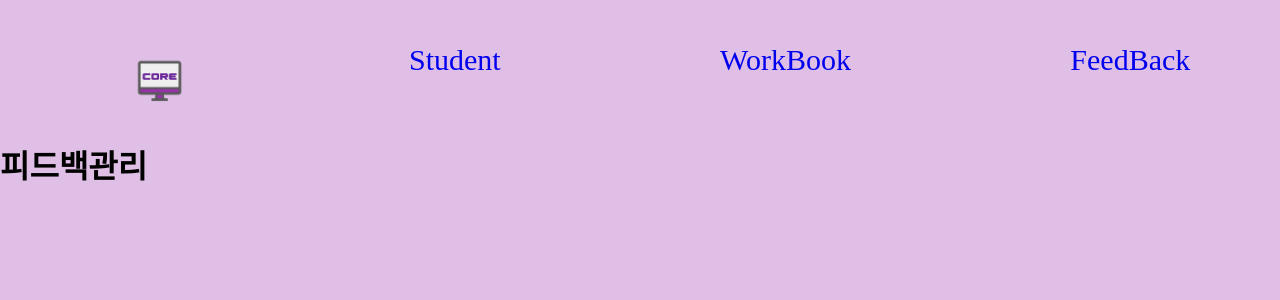
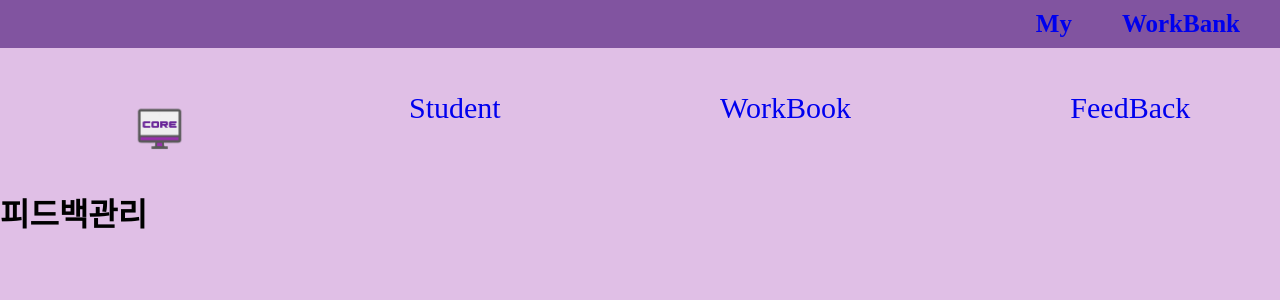
Before and after one commit to Happhee/CORE, a React (Create React App) app in the folder core/: page /mainpage/teacher/feedback in a window 1280 px wide. Shown: the top 300 px of the page. Built offline with nearby package versions, Linux system fonts and the light colour scheme.

Commit message:
[ADD] 링크 알맞게 넘겨주기 추가

```diff
--- a/core/src/components/ClassRoom.js
+++ b/core/src/components/ClassRoom.js
@@ -7,7 +7,9 @@ import Toolbar from './Toolbar';
 
 //로그인 성공 후 페이지 -> 서버로부터 강의실리스트를 가져와야함
 function ClassRoom({ match, history }) {
-    let toolbar = [{ id: 1, title: 'My' }, { id: 2, title: 'WorkBank' }];
+    let toolbar = [
+        { id: 1, title: 'My', link: '/teacher/my' },
+        { id: 2, title: 'WorkBank', link: '/teacher/workbank' }];
 
     const { mode } = match.params;
     let startpage = null;
@@ -21,6 +23,8 @@ function ClassRoom({ match, history }) {
     else if (mode == 'student') {
         startpage = 'workbook';
         toolbar[1].title = 'FeedBank';
+        toolbar[0].link = '/student/my';
+        toolbar[1].link = '/student/feedbank';
 
     }
     console.log('강의실렌더링');
--- a/core/src/components/Login.js
+++ b/core/src/components/Login.js
@@ -8,7 +8,9 @@ import Toolbar from './Toolbar';
 
 function Login() {
     let history = useHistory();
-    let [toolbar, setToolBar] = useState([{ id: 1, title: 'Login' }, { id: 2, title: 'Sign Up' }])
+    let toolbar = [
+        { id: 1, title: 'Login', link: '/' },
+        { id: 2, title: 'Sign Up', link: '/signup' }];
 
     console.log('로그인렌더');
 
--- a/core/src/components/MainPage.js
+++ b/core/src/components/MainPage.js
@@ -1,8 +1,12 @@
 /*eslint-disable */
 import React, { useState } from 'react';
 import Subject from './Subject';
+import Toolbar from './Toolbar';
 
 function MainPage({ match }) {
+    let toolbar = [
+        { id: 1, title: 'My', link: '/teacher/my' },
+        { id: 2, title: 'WorkBank', link: '/teacher/workbank' }];
 
     let [teacher_subject, setTeacher] = useState([{ id: 1, title: 'Student' },
     { id: 2, title: 'WorkBook' },
@@ -20,6 +24,10 @@ function MainPage({ match }) {
     }
     else if (mode == 'student') {
         subject = [...student_subject];
+        toolbar[1].title = 'FeedBank';
+        toolbar[0].link = '/student/my';
+        toolbar[1].link = '/student/feedbank';
+
     }
 
     console.log(mode);
@@ -28,6 +36,7 @@ function MainPage({ match }) {
 
     return (
         <div>
+            <Toolbar data={toolbar} />
             <div>
                 <Subject data={subject} mode={mode} />
             </div>
--- a/core/src/components/SignUp.js
+++ b/core/src/components/SignUp.js
@@ -7,7 +7,9 @@ import Toolbar from './Toolbar';
 function SignUp() {
     console.log('회원가입렌더');
 
-    let [toolbar, setToolBar] = useState([{ id: 1, title: 'Login' }, { id: 2, title: 'Sign Up' }])
+    let toolbar = [
+        { id: 1, title: 'Login', link: '/' },
+        { id: 2, title: 'Sign Up', link: '/signup' }];
     let [data, setData] = useState([
         { id: 1, value: "선생님", checked: "false" },
         { id: 2, value: "학생", checked: "false" }])
--- a/core/src/components/Toolbar.js
+++ b/core/src/components/Toolbar.js
@@ -11,8 +11,8 @@ const Toolbar = props => {
     return (
         <div>
             <div className="tool_bar">
-                <Link to='/' className="text_style"> {data[0].title}</Link>
-                <Link to='/signup' className="text_style">{data[1].title}</Link>
+                <Link to={data[0].link} className="text_style"> {data[0].title}</Link>
+                <Link to={data[1].link} className="text_style">{data[1].title}</Link>
             </div>
         </div>
     );
```
